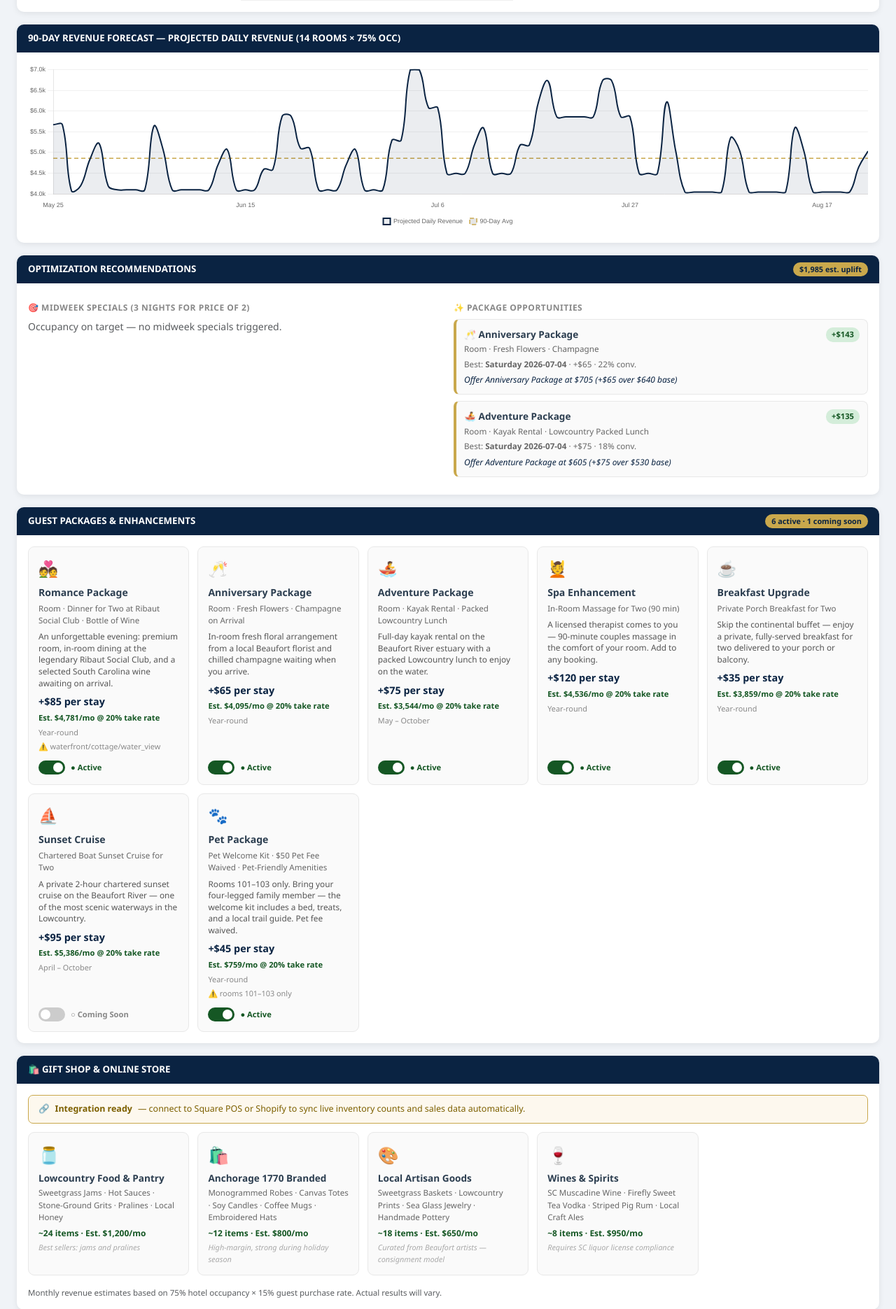
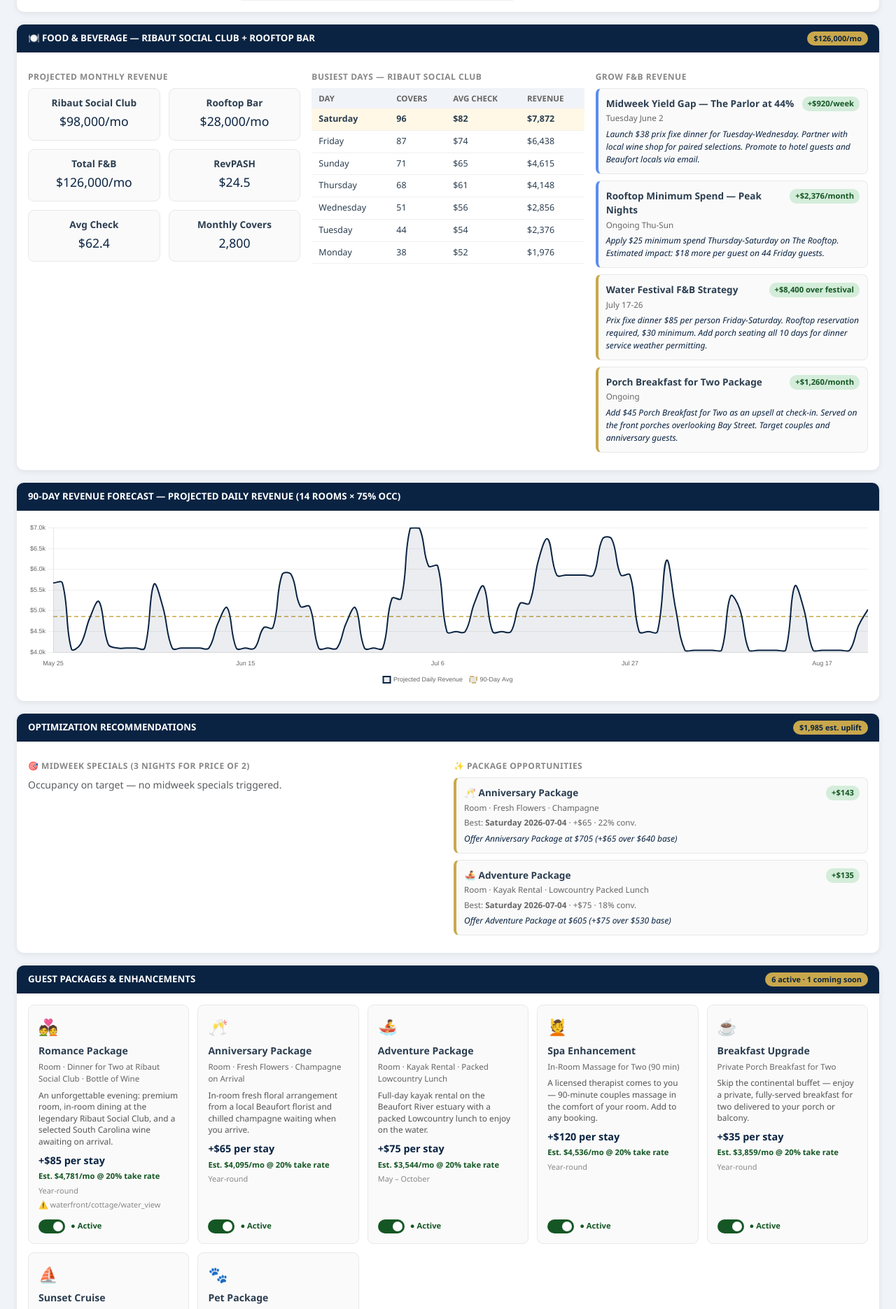
Before and after one commit to jwilliams8559-lgtm/inntelligence, a Flask app: page / in a window 1280 px wide. Shown: the part 1453-3324 px from the top of the page at 70% size. Run offline with Flask 3, Linux system fonts and the light colour scheme.

Commit message:
Add F&B panel (Ribaut Social Club + Rooftop Bar) and update Gift Shop categories

```diff
--- a/app.py
+++ b/app.py
@@ -287,6 +287,24 @@ def market_intelligence():
     return jsonify(data)
 
 
+@app.route("/api/fnb/summary")
+def fnb_summary():
+    """F&B revenue summary for the Ribaut Social Club restaurant + Rooftop Bar.
+    Built from the existing fnb_engine demo dataset. RECOMMENDATIONS_SPEC is
+    imported directly because generate_recommendations() pulls a config helper
+    not present in this build."""
+    from modules.hospitality.fnb_engine import (
+        FNBEngine, RECOMMENDATIONS_SPEC, DEMO_FNB_TENANT,
+    )
+    eng = FNBEngine()
+    return jsonify({
+        "summary":         eng.summary_flat(DEMO_FNB_TENANT),
+        "restaurant_dow":  eng.dow_daily(DEMO_FNB_TENANT, "restaurant"),
+        "rooftop_dow":     eng.dow_daily(DEMO_FNB_TENANT, "rooftop_bar"),
+        "recommendations": [dict(c) for c in RECOMMENDATIONS_SPEC],
+    })
+
+
 @app.route("/api/packages")
 def packages():
     status = _load_packages_status()
--- a/templates/index.html
+++ b/templates/index.html
@@ -270,6 +270,30 @@
     </div>
   </div>
 
+  <!-- 3b. Food & Beverage -->
+  <div class="panel">
+    <div class="panel-header">🍽️ FOOD &amp; BEVERAGE — RIBAUT SOCIAL CLUB + ROOFTOP BAR <span class="badge-gold" id="badge-fnb">—</span></div>
+    <div class="panel-body p-3">
+      <div class="row g-3">
+        <div class="col-12 col-md-4">
+          <div class="opt-section-title">Projected Monthly Revenue</div>
+          <div class="shop-grid" id="fnb-kpis" style="grid-template-columns:repeat(2,1fr)"><div class="loading-msg">Loading F&amp;B…</div></div>
+        </div>
+        <div class="col-12 col-md-4">
+          <div class="opt-section-title">Busiest Days — Ribaut Social Club</div>
+          <table class="comp-compress-table" id="fnb-dow-table">
+            <thead><tr><th>Day</th><th>Covers</th><th>Avg Check</th><th>Revenue</th></tr></thead>
+            <tbody><tr><td colspan="4" class="loading-msg">Loading…</td></tr></tbody>
+          </table>
+        </div>
+        <div class="col-12 col-md-4">
+          <div class="opt-section-title">Grow F&amp;B Revenue</div>
+          <div id="fnb-recs"><div class="loading-msg">Loading…</div></div>
+        </div>
+      </div>
+    </div>
+  </div>
+
   <!-- 4. Revenue Forecast -->
   <div class="panel">
     <div class="panel-header">90-DAY REVENUE FORECAST — PROJECTED DAILY REVENUE (14 ROOMS × 75% OCC)</div>
@@ -355,6 +379,48 @@ async function loadAll() {
   if (pkgs.status === 'fulfilled')     renderPackages(pkgs.value);
   if (settings.status === 'fulfilled') renderSettings(settings.value);
   renderGiftShop();
+  loadFnB();
+}
+
+async function loadFnB() {
+  let d;
+  try { d = await fetchJSON('/api/fnb/summary'); }
+  catch (e) { document.getElementById('fnb-kpis').innerHTML = '<div class="loading-msg">F&B data unavailable.</div>'; return; }
+  const s = d.summary || {};
+  const usd = n => '$' + Math.round(n||0).toLocaleString('en-US');
+  document.getElementById('badge-fnb').textContent = usd(s.monthly_revenue) + '/mo';
+
+  // KPI tiles
+  const tiles = [
+    ['Ribaut Social Club', usd(s.restaurant_monthly) + '/mo'],
+    ['Rooftop Bar',        usd(s.bar_monthly) + '/mo'],
+    ['Total F&B',          usd(s.monthly_revenue) + '/mo'],
+    ['RevPASH',            '$' + (s.revpash ?? 0)],
+    ['Avg Check',          '$' + (s.avg_check ?? 0)],
+    ['Monthly Covers',     (s.total_monthly_covers||0).toLocaleString('en-US')],
+  ];
+  document.getElementById('fnb-kpis').innerHTML = tiles.map(([k,v]) => `
+    <div class="shop-card" style="text-align:center;padding:10px">
+      <div class="shop-name" style="margin:0">${k}</div>
+      <div class="room-rate" style="font-size:1.1rem;color:var(--navy);margin:3px 0">${v}</div>
+    </div>`).join('');
+
+  // Busiest days (Ribaut Social Club) — sorted by revenue desc
+  const rows = [...(d.restaurant_dow||[])].sort((a,b)=>b.revenue-a.revenue);
+  document.querySelector('#fnb-dow-table tbody').innerHTML = rows.map((r,i) => `
+    <tr${i===0?' style="font-weight:700;background:var(--hold-bg)"':''}>
+      <td>${r.day}</td><td>${r.covers}</td><td>$${r.avg_check}</td>
+      <td>$${(r.revenue||0).toLocaleString('en-US')}</td></tr>`).join('');
+
+  // Recommendations
+  document.getElementById('fnb-recs').innerHTML = (d.recommendations||[]).map(rec => {
+    const hi = (rec.priority||'').toUpperCase() === 'HIGH';
+    return `<div class="opt-card ${hi?'midweek':'package'}">
+      <span class="revenue-tag">${rec.lift_label||''}</span>
+      <div class="opt-title">${rec.title}</div>
+      <div class="opt-meta">${rec.date||''}</div>
+      <div class="opt-action">${rec.action||''}</div></div>`;
+  }).join('') || '<p class="text-muted small mt-1">No F&B recommendations.</p>';
 }
 
 async function fetchJSON(url) {
@@ -599,10 +665,10 @@ async function togglePkg(id, el) {
 // ── Gift Shop ──────────────────────────────────────────────────────────────
 function renderGiftShop() {
   const cats = [
-    { emoji:'🫙', name:'Lowcountry Food & Pantry', items:'Sweetgrass Jams · Hot Sauces · Stone-Ground Grits · Pralines · Local Honey', count:24, rev:1200, note:'Best sellers: jams and pralines' },
-    { emoji:'🛍️', name:'Anchorage 1770 Branded', items:'Monogrammed Robes · Canvas Totes · Soy Candles · Coffee Mugs · Embroidered Hats', count:12, rev:800, note:'High-margin, strong during holiday season' },
-    { emoji:'🎨', name:'Local Artisan Goods', items:'Sweetgrass Baskets · Lowcountry Prints · Sea Glass Jewelry · Handmade Pottery', count:18, rev:650, note:'Curated from Beaufort artists — consignment model' },
-    { emoji:'🍷', name:'Wines & Spirits', items:'SC Muscadine Wine · Firefly Sweet Tea Vodka · Striped Pig Rum · Local Craft Ales', count:8, rev:950, note:'Requires SC liquor license compliance' },
+    { emoji:'🛏️', name:'Comphy Bedding', items:'Signature Sateen Sheet Sets · Duvet Covers · Pillowcases · Spa Robes', count:14, rev:1450, note:'Reseller — the linens guests sleep on, sold at retail' },
+    { emoji:'🪟', name:'Murano Glass by Gino Mazzuccato', items:'Hand-blown Vases · Stemware · Sculptural Pieces · Ornaments', count:20, rev:1800, note:'Consignment / dropship from Italy — no inventory carry' },
+    { emoji:'🎨', name:'Local Beaufort Artists', items:'Lowcountry Watercolors · Sweetgrass Baskets · Sea Glass Jewelry · Pottery', count:18, rev:650, note:'Consignment — curated from Beaufort artists' },
+    { emoji:'🫙', name:'Lowcountry Pantry', items:'Sweetgrass Jams · Hot Sauces · Stone-Ground Grits · Pralines · Local Honey', count:24, rev:1200, note:'Local food products — best sellers: jams and pralines' },
   ];
   document.getElementById('shop-grid').innerHTML = cats.map(c => `
     <div class="shop-card">
```
